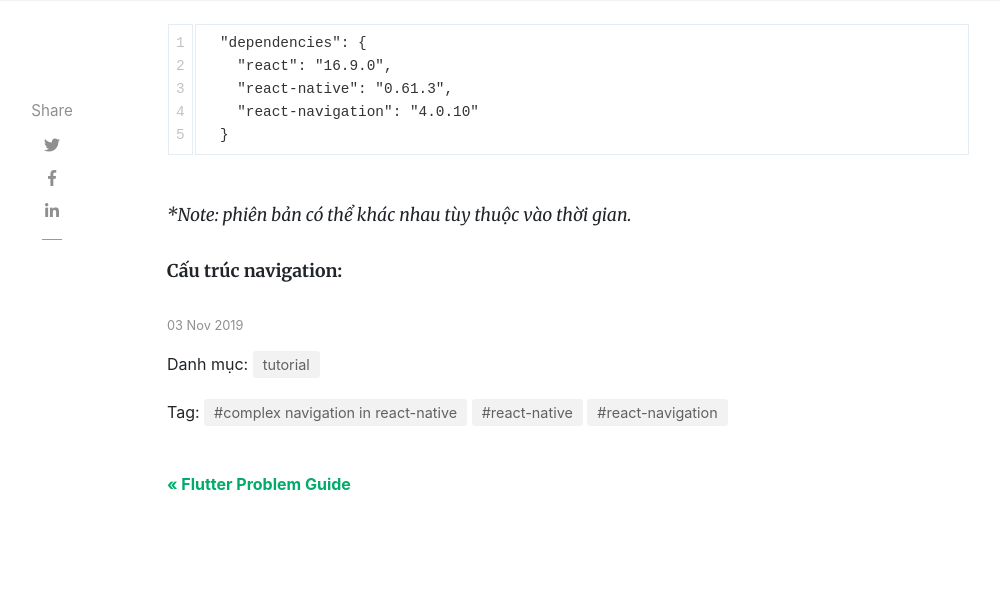
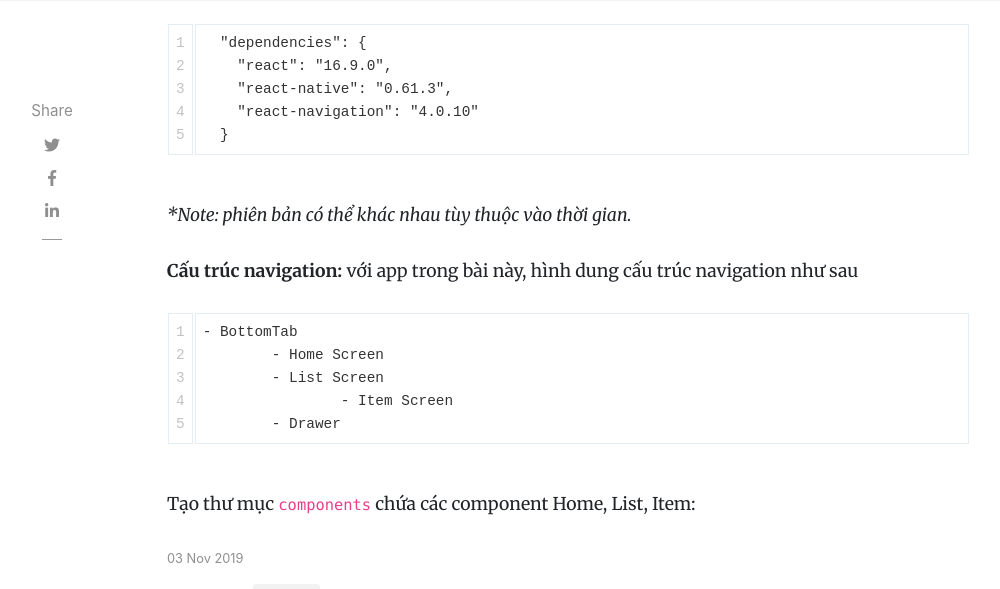
Before and after one commit to tuitucode/tuitucode.github.io, a Jekyll site: the page built from _posts/2019-11-03-ket-hop-stack-tab-drawer-navigation-react-native.md, in a window 1280 px wide and 900 px high, scrolled down 1842 px, cut to the strip 0-589 px from the top of the window. Shown: the whole strip, without its empty margins (118-1118 px from the left). Built offline with Jekyll 4.4.1, drawn with Linux system fonts in a browser that asks for light colours; nearby versions of some CDN libraries; comment, search, counter and statistics services are not loaded.

Commit message:
Update 2019-11-03-ket-hop-stack-tab-drawer-navigation-react-native.md

````diff
--- a/_posts/2019-11-03-ket-hop-stack-tab-drawer-navigation-react-native.md
+++ b/_posts/2019-11-03-ket-hop-stack-tab-drawer-navigation-react-native.md
@@ -40,4 +40,13 @@ Sau khi cài xong, check dependencies trong `package.json`
 ```
 _*Note: phiên bản có thể khác nhau tùy thuộc vào thời gian._
 
-**Cấu trúc navigation:**
+**Cấu trúc navigation:** với app trong bài này, hình dung cấu trúc navigation như sau
+```
+- BottomTab
+	- Home Screen
+	- List Screen
+		- Item Screen
+    	- Drawer
+```
+
+Tạo thư mục `components` chứa các component Home, List, Item:
````
